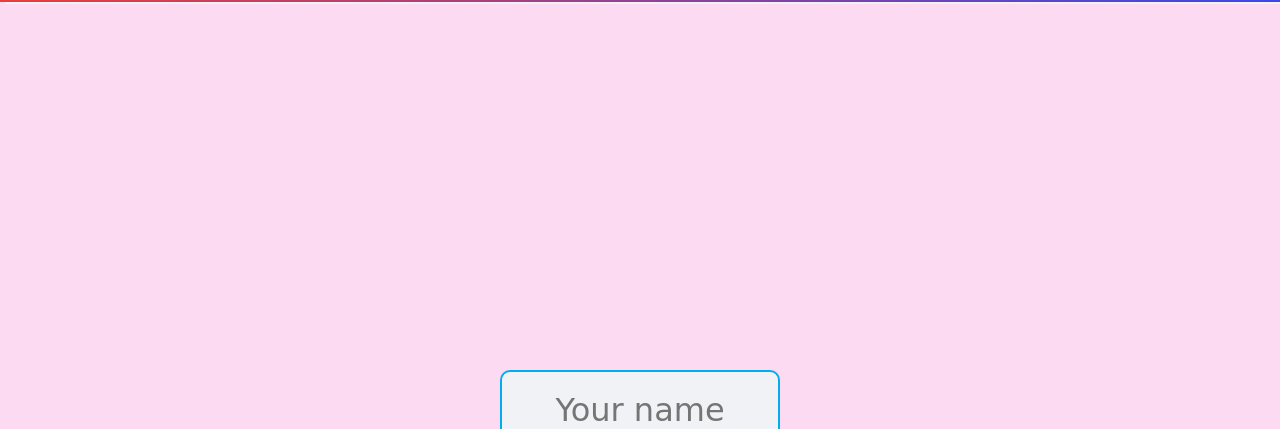
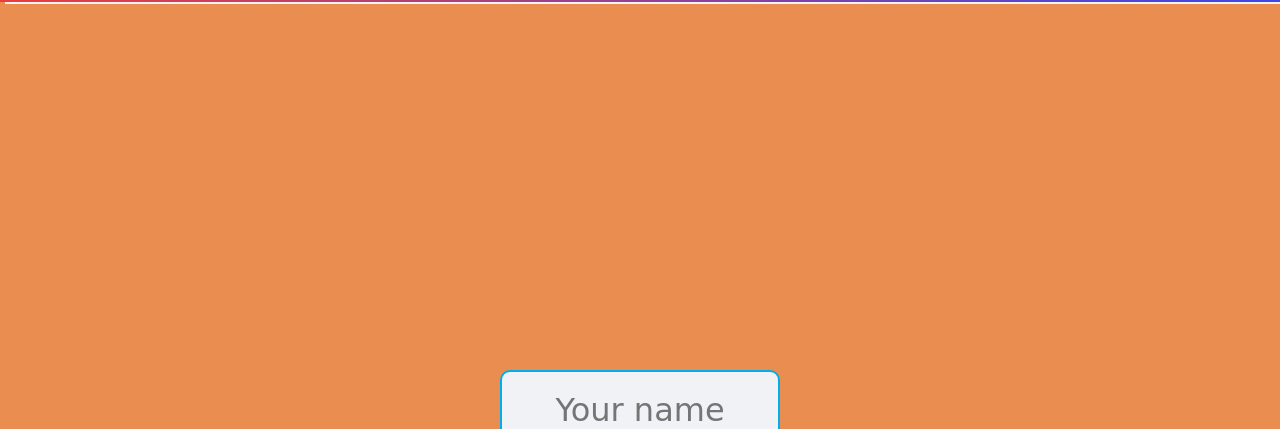
Before and after one commit to DeepakGupta1007/Sudoku-Solver, a plain HTML site: page index.html in a window 1280 px wide. Shown: the part 68-497 px from the top of the page. Drawn offline with nearby package versions, Linux system fonts and the light colour scheme; a web font is replaced by a local one.

Commit message:
Background Color Updated

```diff
--- a/app.css
+++ b/app.css
@@ -1,6 +1,7 @@
 :root {
     --bg-main: #f0f2f5;
-    --bg-body: rgb(252, 218, 241);
+    /* --bg-body: rgb(252, 218, 241); */
+    --bg-body: rgb(233, 141, 80);
     --color-txt: #000;
     --filled-color: #000;
     --filled-bg: #1bcf75;
```
